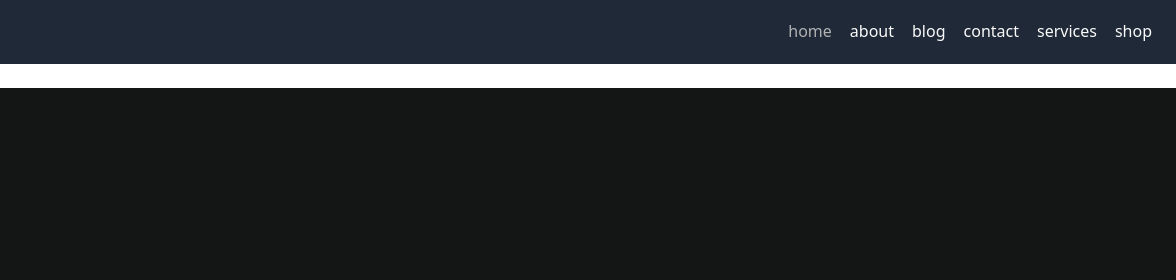
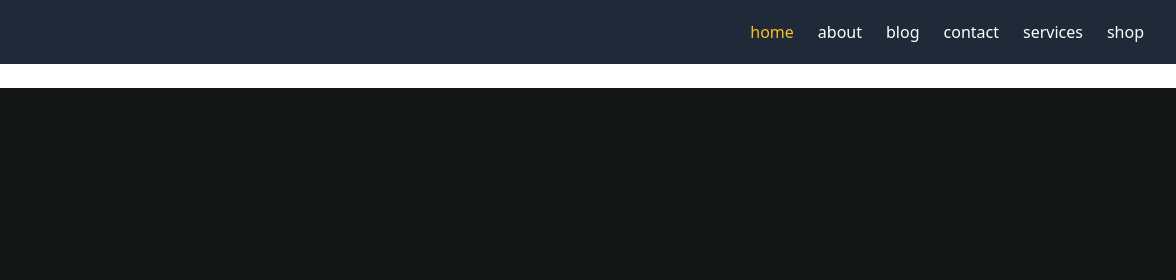
Before and after one commit to andentx/grizzlyguitar.com, a Gatsby site: page / in a window 1280 px wide. Shown: the top 280 px of the page, 104-1280 px from the left. Built offline with nearby package versions, Linux system fonts and the light colour scheme; Gatsby itself is replaced by a stand-in of ours.

Commit message:
Refactor page navigation to tailwind

```diff
--- a/src/components/Navigation/PageNavigation.js
+++ b/src/components/Navigation/PageNavigation.js
@@ -22,103 +22,6 @@ const Global = createGlobalStyle`
  }
  `;
 
-const DesktopNavigation = styled.nav`
-  height: 100%;
-
-  display: flex;
-  align-items: center;
-
-  ul {
-    height: 100%;
-
-    display: flex;
-    align-items: center;
-
-    li {
-      margin-left: 2px;
-
-      display: flex;
-      align-items: center;
-      justify-content: center;
-
-      line-height: 0.6;
-
-      a {
-        padding: 0.5rem;
-
-        position: relative;
-
-        :focus-visible {
-          outline: none;
-        }
-
-        :focus-visible::before {
-          content: "";
-          position: absolute;
-          top: -2px;
-          right: -2px;
-          bottom: -2px;
-          left: -2px;
-          border: 2px solid var(--focus-color);
-          border-radius: 7.5px;
-        }
-
-        color: var(--text-color);
-        transition: color 200ms;
-      }
-      a:hover {
-        color: var(--text-color-hover);
-      }
-      a:active {
-        color: var(--text-color-hover);
-      }
-      .selected {
-        color: var(--text-color-hover);
-      }
-    }
-  }
-
-  @media screen and (max-width: 700px) {
-    display: none;
-  }
-`;
-
-const MobileNavigationMenuIcon = styled.button`
-  height: 100%;
-  width: 3.5rem;
-  border: none;
-
-  background: transparent;
-  cursor: pointer;
-
-  padding: 0.5rem;
-
-  z-index: 1000;
-
-  padding: 0.5rem;
-
-  position: relative;
-
-  :focus-visible {
-    outline: none;
-  }
-
-  :focus-visible::before {
-    content: "";
-    position: absolute;
-    top: -2px;
-    right: -2px;
-    bottom: -2px;
-    left: -2px;
-    border: 2px solid var(--focus-color);
-    border-radius: 7.5px;
-  }
-
-  @media screen and (min-width: 700px) {
-    display: none;
-  }
-`;
-
 const MobileNavigation = styled.div`
   position: fixed;
   top: 0;
@@ -129,7 +32,7 @@ const MobileNavigation = styled.div`
 
   display: flex;
 
-  z-index: 100;
+  z-index: 40;
 
   transition: transform 300ms;
 
@@ -137,73 +40,6 @@ const MobileNavigation = styled.div`
 
   @media screen and (min-width: 700px) {
     display: none;
-  }
-`;
-
-const ClosePanel = styled.div`
-  height: 100%;
-  width: 30%;
-
-  z-index: 100;
-
-  display: flex;
-`;
-
-const LinkPanel = styled.div`
-  background-color: hsla(0, 0%, 0%, 0.8);
-
-  backdrop-filter: blur(1rem);
-
-  height: 100%;
-  width: 70%;
-
-  z-index: 100;
-
-  display: flex;
-  flex-direction: column;
-  justify-content: center;
-  align-items: center;
-
-  ul {
-  }
-
-  li {
-    margin-bottom: 2rem;
-  }
-
-  a {
-    font-size: 2rem;
-    color: var(--text-color);
-
-    padding: 0.5rem;
-
-    position: relative;
-
-    transition: color 200ms;
-
-    :focus-visible {
-      outline: none;
-    }
-
-    :focus-visible::before {
-      content: "";
-      position: absolute;
-      top: -2px;
-      right: -2px;
-      bottom: -2px;
-      left: -2px;
-      border: 2px solid var(--focus-color);
-      border-radius: 7.5px;
-    }
-  }
-  a:hover {
-    color: var(--text-color-hover);
-  }
-  a:active {
-    color: var(--text-color-hover);
-  }
-  .selected {
-    color: var(--text-color-hover);
   }
 `;
 
@@ -238,37 +74,53 @@ const PageNavigation = () => {
     <>
       <Global isMobileNavOpen={isMobileNavOpen} />
 
-      <DesktopNavigation isOpen={isMobileNavOpen}>
-        <ul>
+      <nav className="items-center hidden h-full 700px:flex ">
+        <ul className="flex items-center h-full ">
           {navLinks.map((link) => (
-            <li key={link.id}>
-              <Link to={link.url} activeClassName="selected">
+            <li
+              key={link.id}
+              className="flex items-center justify-center mr-2 text-white rounded-md "
+            >
+              <Link
+                to={link.url}
+                className="p-2 transition-colors ease-in-out rounded-md focus:ring focus:ring-amber-400 focus:outline-none hover:text-amber-400 active:text-amber-500"
+                activeClassName="text-amber-400"
+              >
                 {link.text}
               </Link>
             </li>
           ))}
         </ul>
-      </DesktopNavigation>
+      </nav>
 
-      <MobileNavigationMenuIcon
+      <button
+        className="relative z-50 h-full p-2 bg-transparent border-none rounded-md cursor-pointer w-14 focus:outline-none focus:ring focus:ring-amber-400 700px:hidden"
         onClick={isMobileNavOpen ? closeMobileNavigation : openMobileNavigation}
         aria-label={`${
           isMobileNavOpen ? "close navigation menu" : "open navigation menu"
         }`}
       >
         <div className={`${isMobileNavOpen ? closeIcon : openIcon}`}></div>
-      </MobileNavigationMenuIcon>
+      </button>
 
       <MobileNavigation isOpen={isMobileNavOpen}>
-        <ClosePanel onClick={closeMobileNavigation} />
-        <LinkPanel>
+        <div
+          onClick={closeMobileNavigation}
+          aria-hidden="true"
+          className="z-40 flex h-full w-3/10"
+        />
+        <div className="z-40 flex flex-col items-center justify-center h-full backdrop-blur-lg bg-gray-800/80 w-7/10">
           <ul>
             {navLinks.map((link) => (
-              <li key={link.id}>
+              <li
+                key={link.id}
+                className="mb-8 text-3xl text-white last-of-type:mb-6"
+              >
                 <Link
                   to={link.url}
                   onClick={closeMobileNavigation}
-                  activeClassName="selected"
+                  className="p-2 transition-colors ease-in-out rounded-md focus:ring focus:ring-amber-400 focus:outline-none hover:text-amber-400 active:text-amber-500"
+                  activeClassName="text-amber-400"
                   tabIndex={isMobileNavOpen ? 0 : -1}
                 >
                   {link.text}
@@ -276,7 +128,7 @@ const PageNavigation = () => {
               </li>
             ))}
           </ul>
-        </LinkPanel>
+        </div>
       </MobileNavigation>
     </>
   );
```
